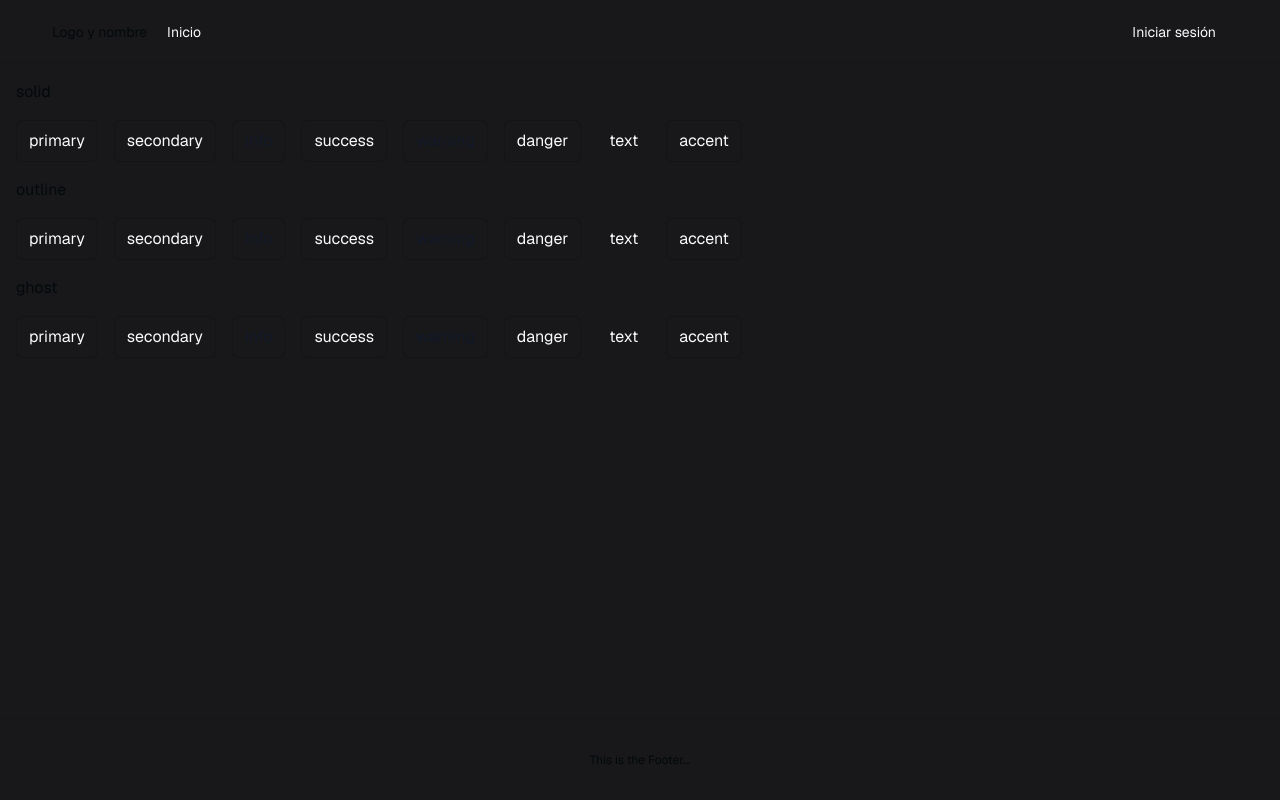
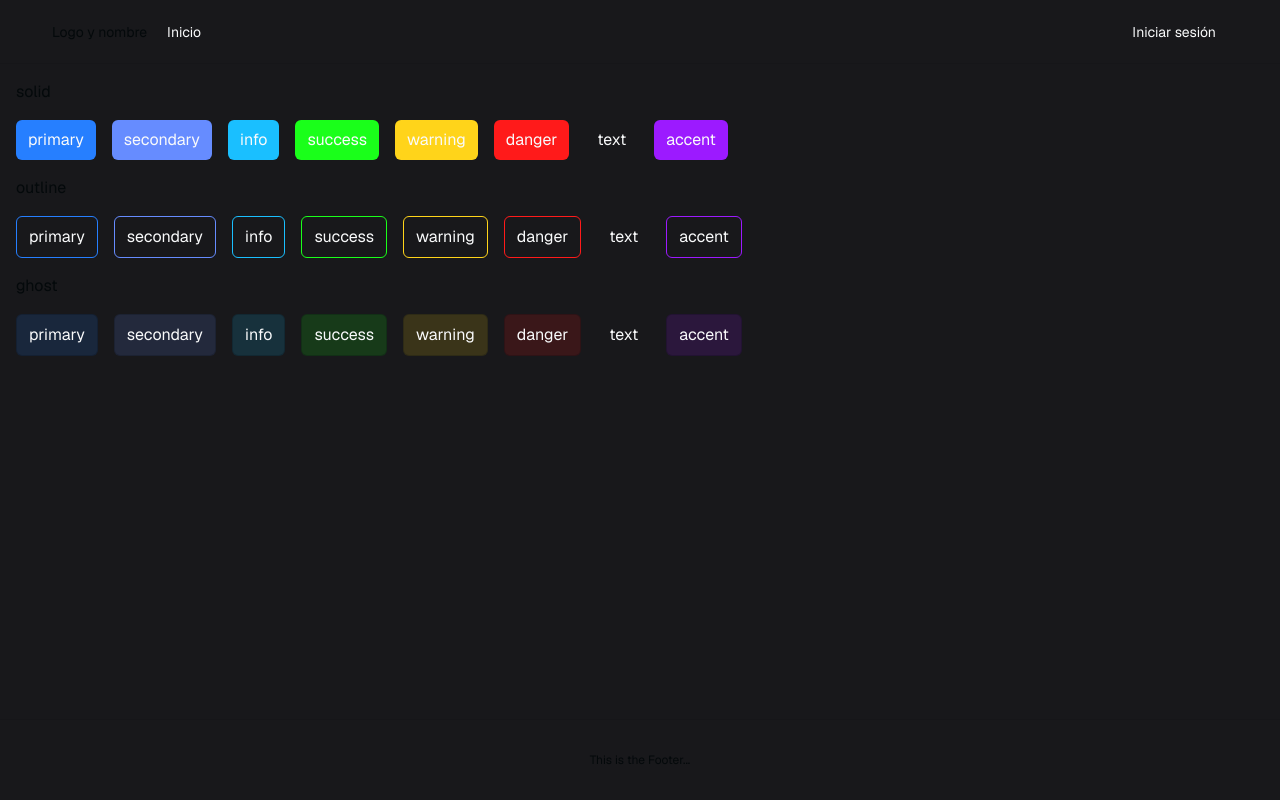
Before and after one commit to cisco336/oci-karate, a Next.js app: page /components in a window 1280 px wide. Built offline with nearby package versions, Linux system fonts and the light colour scheme; no server answers.

Commit message:
refactor: Update button styles and imports for consistency and add active state

```diff
--- a/app/components/page.tsx
+++ b/app/components/page.tsx
@@ -1,7 +1,8 @@
+'use client';
 import { ButtonsExample } from '@/components/shared/Button';
 import React from 'react';
 
-const page = async () => {
+const page = () => {
     return (
         <div className="flex gap-4 p-4 flex-wrap">
             <ButtonsExample />
--- a/components/shared/Button/Button.tsx
+++ b/components/shared/Button/Button.tsx
@@ -1,11 +1,12 @@
-'use client';
 import React, { PropsWithChildren } from 'react';
+import { tv } from 'tailwind-variants';
 import {
-    buttonClassType,
+    buttonColor,
     buttonTypes,
     buttonVariants,
     iButton,
-    buttonClass,
+    classes,
+    buttonConfig,
 } from '.';
 
 export const Button = ({
@@ -14,11 +15,12 @@ export const Button = ({
     loading,
     disabled,
     click,
-    type = buttonClassType.Primary,
+    color = buttonColor.Primary,
     variant = buttonVariants.Solid,
     buttonType = buttonTypes.Button,
     children,
 }: PropsWithChildren<iButton>) => {
+    const classText = classes({ color, variant });
     const loadingIndicator = (
         <span className="absolute flex h-3 w-3 top-[-5px] right-[-5px]">
             <span className="animate-ping absolute inline-flex h-full w-full rounded-full bg-sky-400 opacity-75"></span>
@@ -26,9 +28,11 @@ export const Button = ({
         </span>
     );
 
+    buttonConfig();
+
     return (
         <button
-            className={`${buttonClass(type, variant)}`}
+            className={`${classText}`}
             type={buttonType}
             disabled={disabled || loading}
             onClick={click}>
--- a/components/shared/Button/enums.ts
+++ b/components/shared/Button/enums.ts
@@ -1,4 +1,4 @@
-export enum buttonClassType {
+export enum buttonColor {
     Primary = 'primary',
     Secondary = 'secondary',
     Info = 'info',
--- a/components/shared/Button/example.tsx
+++ b/components/shared/Button/example.tsx
@@ -1,9 +1,9 @@
-'use client';
-import { buttonVariants, buttonClassType, Button } from './';
+import { buttonVariants, buttonColor, Button } from './';
 
 export const ButtonsExample = () => {
+    'use client';
     const variants = Object.values(buttonVariants);
-    const buttons = Object.values(buttonClassType);
+    const buttons = Object.values(buttonColor);
 
     return variants.map((variant) => (
         <div
@@ -16,7 +16,7 @@ export const ButtonsExample = () => {
                 {buttons.map((button) => (
                     <Button
                         key={button}
-                        type={button as buttonClassType}
+                        color={button as buttonColor}
                         variant={variant as buttonVariants}
                         click={() =>
                             console.log(
--- a/components/shared/Button/helpers.ts
+++ b/components/shared/Button/helpers.ts
@@ -1,13 +1,13 @@
-'use client';
-import { buttonClassType, buttonVariants } from './';
+import { tv } from 'tailwind-variants';
+import { buttonColor, buttonVariants } from './';
 
-export const buttonClass = (type: buttonClassType, variant: buttonVariants) => {
+export const buttonClass = (type: buttonColor, variant: buttonVariants) => {
     let classText = 'relative px-3 py-2 ';
     const textColor =
-        type === buttonClassType.Warning || type === buttonClassType.Info
+        type === buttonColor.Warning || type === buttonColor.Info
             ? 'text-gray-900'
             : 'text-gray-50';
-    const bgColorNumber = type === buttonClassType.Success ? 700 : 500;
+    const bgColorNumber = type === buttonColor.Success ? 700 : 500;
     const solidBgColor = `bg-${type}-${bgColorNumber} hover:bg-${type}-${
         bgColorNumber + 100
     } active:bg-${type}-${bgColorNumber + 200}`;
@@ -21,7 +21,7 @@ export const buttonClass = (type: buttonClassType, variant: buttonVariants) => {
         [buttonVariants.Ghost]: ghostBgColor,
     };
 
-    if (type === buttonClassType.Text) {
+    if (type === buttonColor.Text) {
         classText += `bg-transparent text-gray-50 hover:text-gray-300 active:text-gray-400`;
     } else {
         classText += `border rounded-md ${backgourndColor[variant]} ${textColor}`;
@@ -29,3 +29,131 @@ export const buttonClass = (type: buttonClassType, variant: buttonVariants) => {
 
     return classText;
 };
+
+export const buttonConfig = () => {
+    const types = Object.values(buttonColor);
+    const variants = Object.values(buttonVariants);
+    let finalObject = {};
+    types.forEach((type) => {
+        finalObject[type] = {};
+        variants.forEach((variant) => {
+            finalObject[type][variant] = buttonClass(type, variant);
+        });
+    });
+    console.log(finalObject);
+    return finalObject;
+};
+
+export const classes = tv({
+    base: 'rounded-md relative px-3 py-2 bg-transparent text-gray-50 hover:text-gray-300 active:text-gray-400',
+    variants: {
+        color: {
+            primary:
+                'bg-primary-500 hover:bg-primary-600 active:bg-primary-700',
+            secondary:
+                'bg-secondary-500 hover:bg-secondary-600 active:bg-secondary-700',
+            info: 'bg-info-500 hover:bg-info-600 active:bg-info-700',
+            success:
+                'bg-success-500 hover:bg-success-600 active:bg-success-700',
+            warning:
+                'bg-warning-500 hover:bg-warning-600 active:bg-warning-700',
+            danger: 'bg-danger-500 hover:bg-danger-600 active:bg-danger-700',
+            text: 'bg-transparent text-gray-50 hover:text-gray-300 active:text-gray-400',
+            accent: 'bg-accent-500 hover:bg-accent-600 active:bg-accent-700',
+        },
+        variant: {
+            solid: '',
+            outline: '',
+            ghost: '',
+        },
+    },
+    compoundVariants: [
+        {
+            color: 'primary',
+            variant: 'outline',
+            className:
+                'border bg-transparent border-primary-500 hover:bg-primary-600 active:bg-primary-700 text-primary-500 text-gray-50',
+        },
+        {
+            color: 'secondary',
+            variant: 'outline',
+            className:
+                'border bg-transparent border-secondary-500 hover:bg-secondary-600 active:bg-secondary-700 text-secondary-500 text-gray-50',
+        },
+        {
+            color: 'info',
+            variant: 'outline',
+            className:
+                'border bg-transparent border-info-500 hover:bg-info-600 active:bg-info-700 text-info-500 text-gray-50',
+        },
+        {
+            color: 'success',
+            variant: 'outline',
+            className:
+                'border bg-transparent border-success-500 hover:bg-success-600 active:bg-success-700 text-success-500 text-gray-50',
+        },
+        {
+            color: 'warning',
+            variant: 'outline',
+            className:
+                'border bg-transparent border-warning-500 hover:bg-warning-600 active:bg-warning-700 text-warning-500 text-gray-50',
+        },
+        {
+            color: 'danger',
+            variant: 'outline',
+            className:
+                'border bg-transparent border-danger-500 hover:bg-danger-600 active:bg-danger-700 text-danger-500 text-gray-50',
+        },
+        {
+            color: 'accent',
+            variant: 'outline',
+            className:
+                'border bg-transparent border-accent-500 hover:bg-accent-600 active:bg-accent-700 text-accent-500 text-gray-50',
+        },
+        {
+            color: 'primary',
+            variant: 'ghost',
+            className:
+                'border rounded-md bg-primary-500/15 hover:bg-primary-500/60 active:bg-primary-500/70 text-primary-500 text-gray-50',
+        },
+        {
+            color: 'secondary',
+            variant: 'ghost',
+            className:
+                'border rounded-md bg-secondary-500/15 hover:bg-secondary-500/60 active:bg-secondary-500/70 text-secondary-500 text-gray-50',
+        },
+        {
+            color: 'info',
+            variant: 'ghost',
+            className:
+                'border rounded-md bg-info-500/15 hover:bg-info-500/60 active:bg-info-500/70 text-info-500 text-gray-50',
+        },
+        {
+            color: 'success',
+            variant: 'ghost',
+            className:
+                'border rounded-md bg-success-500/15 hover:bg-success-500/60 active:bg-success-500/70 text-success-500 text-gray-50',
+        },
+        {
+            color: 'warning',
+            variant: 'ghost',
+            className:
+                'border rounded-md bg-warning-500/15 hover:bg-warning-500/60 active:bg-warning-500/70 text-warning-500 text-gray-50',
+        },
+        {
+            color: 'danger',
+            variant: 'ghost',
+            className:
+                'border rounded-md bg-danger-500/15 hover:bg-danger-500/60 active:bg-danger-500/70 text-danger-500 text-gray-50',
+        },
+        {
+            color: 'accent',
+            variant: 'ghost',
+            className:
+                'border rounded-md bg-accent-500/15 hover:bg-accent-500/60 active:bg-accent-500/70 text-accent-500 text-gray-50',
+        },
+    ],
+    defaultVariants: {
+        color: 'primary',
+    },
+});
--- a/components/shared/Button/interface.ts
+++ b/components/shared/Button/interface.ts
@@ -1,11 +1,11 @@
-import { buttonClassType, buttonVariants, buttonTypes } from './';
+import { buttonColor, buttonVariants, buttonTypes } from './';
 
 export interface iButton {
     loading?: boolean;
     disabled?: boolean;
     label?: string;
     icon?: string;
-    type?: buttonClassType;
+    color?: buttonColor;
     variant?: buttonVariants;
     buttonType?: buttonTypes;
     click?: () => any;
--- a/components/shared/Card.tsx
+++ b/components/shared/Card.tsx
@@ -1,7 +1,7 @@
 'use client';
 import { iArticle } from '@/models/gqlModels';
 import React, { useState } from 'react';
-import { Button, buttonClassType } from './Button';
+import { Button, buttonColor } from './Button';
 import Link from 'next/link';
 
 const Card = (props: iArticle) => {
@@ -31,7 +31,7 @@ const Card = (props: iArticle) => {
                             setLoading(!isLoading);
                             setTimeout(() => setLoading(false), 3000);
                         }}
-                        type={buttonClassType.Primary}
+                        type={buttonColor.Primary}
                         loading={isLoading}>
                         {'Ver más'}
                     </Button>
--- a/package.json
+++ b/package.json
@@ -26,6 +26,7 @@
         "react": "18.2.0",
         "react-datepicker": "^6.1.0",
         "react-dom": "18.2.0",
+        "tailwind-variants": "^0.2.1",
         "tailwindcss": "3.4.1",
         "typescript": "5.3.3"
     },
```
Also changed, not shown: app/(protected)/profile/page.tsx (+2 -6 lines), app/(protected)/terms/page.tsx (+3 -7 lines), components/AuthButton.tsx (+4 -4 lines), components/Nav.tsx (+3 -5 lines), 1 other file (tests, documents, lock files or other folders).
